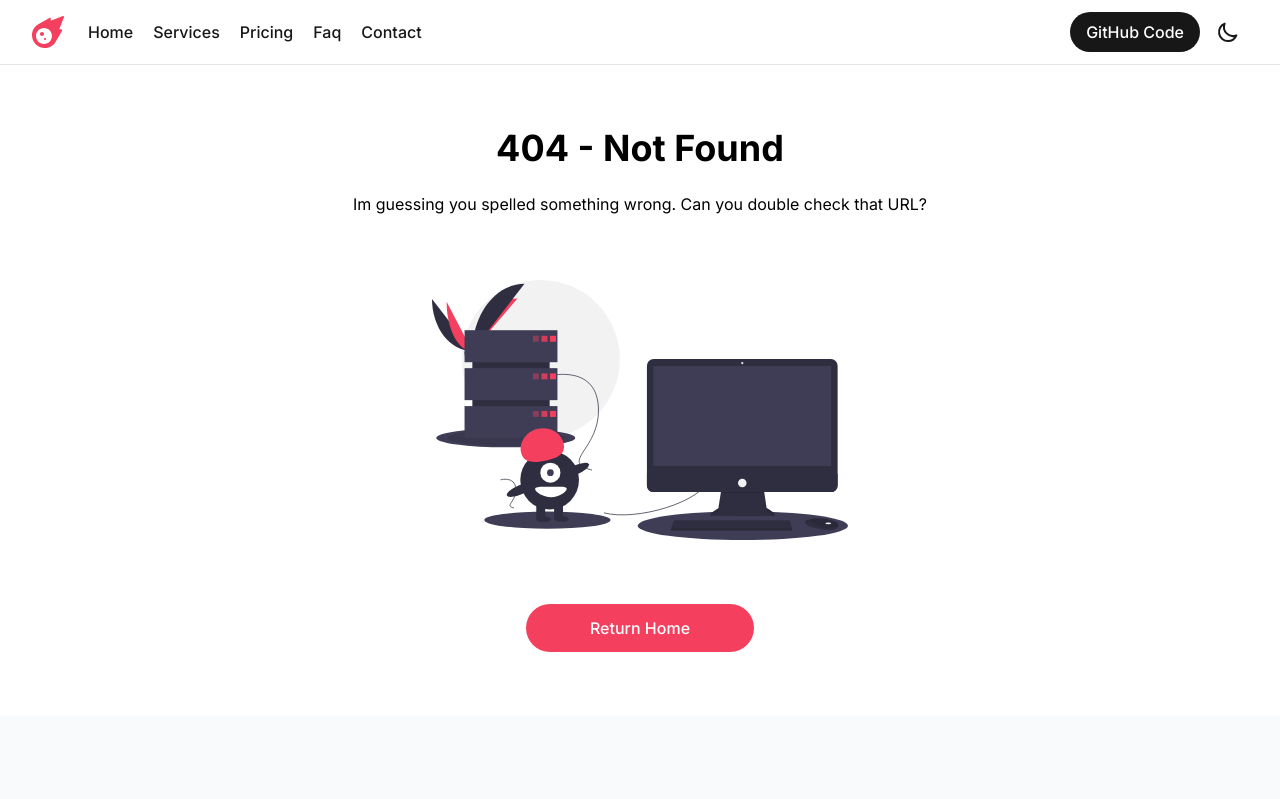
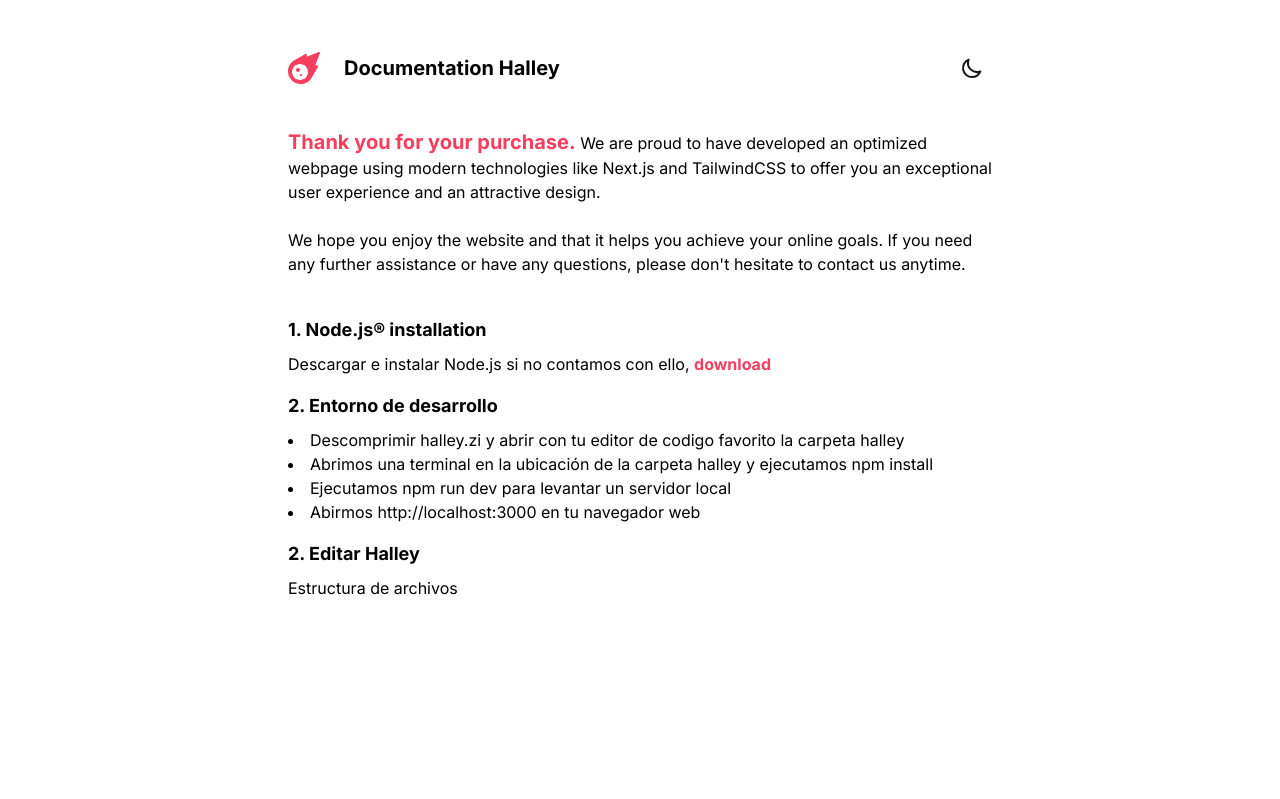
Before and after one commit to tomiidev/bambuy, a Next.js app: page /docs in a window 1280 px wide. Before the commit this address had no page. Shown: the top 799 px of the page. Built offline with nearby package versions, Linux system fonts and the light colour scheme.

Commit message:
agregamos docs

```diff
--- a/src/components/Footer.tsx
+++ b/src/components/Footer.tsx
@@ -10,6 +10,18 @@ const social = [
       <svg xmlns="http://www.w3.org/2000/svg" viewBox="0 0 512 512" fill="none">
         <path
           d="M504 256C504 119 393 8 256 8S8 119 8 256c0 123.78 90.69 226.38 209.25 245V327.69h-63V256h63v-54.64c0-62.15 37-96.48 93.67-96.48 27.14 0 55.52 4.84 55.52 4.84v61h-31.28c-30.8 0-40.41 19.12-40.41 38.73V256h68.78l-11 71.69h-57.78V501C413.31 482.38 504 379.78 504 256z"
+          fill="currentColor"
+        />
+      </svg>
+    ),
+  },
+  {
+    name: "instagram",
+    href: "https://www.instagram.com/",
+    icon: (
+      <svg xmlns="http://www.w3.org/2000/svg" viewBox="0 0 448 512" fill="none">
+        <path
+          d="M224.1 141c-63.6 0-114.9 51.3-114.9 114.9s51.3 114.9 114.9 114.9S339 319.5 339 255.9 287.7 141 224.1 141zm0 189.6c-41.1 0-74.7-33.5-74.7-74.7s33.5-74.7 74.7-74.7 74.7 33.5 74.7 74.7-33.6 74.7-74.7 74.7zm146.4-194.3c0 14.9-12 26.8-26.8 26.8-14.9 0-26.8-12-26.8-26.8s12-26.8 26.8-26.8 26.8 12 26.8 26.8zm76.1 27.2c-1.7-35.9-9.9-67.7-36.2-93.9-26.2-26.2-58-34.4-93.9-36.2-37-2.1-147.9-2.1-184.9 0-35.8 1.7-67.6 9.9-93.9 36.1s-34.4 58-36.2 93.9c-2.1 37-2.1 147.9 0 184.9 1.7 35.9 9.9 67.7 36.2 93.9s58 34.4 93.9 36.2c37 2.1 147.9 2.1 184.9 0 35.9-1.7 67.7-9.9 93.9-36.2 26.2-26.2 34.4-58 36.2-93.9 2.1-37 2.1-147.8 0-184.8zM398.8 388c-7.8 19.6-22.9 34.7-42.6 42.6-29.5 11.7-99.5 9-132.1 9s-102.7 2.6-132.1-9c-19.6-7.8-34.7-22.9-42.6-42.6-11.7-29.5-9-99.5-9-132.1s-2.6-102.7 9-132.1c7.8-19.6 22.9-34.7 42.6-42.6 29.5-11.7 99.5-9 132.1-9s102.7-2.6 132.1 9c19.6 7.8 34.7 22.9 42.6 42.6 11.7 29.5 9 99.5 9 132.1s2.7 102.7-9 132.1z"
           fill="currentColor"
         />
       </svg>
@@ -33,7 +45,7 @@ const social = [
     name: "linkedin",
     href: "https://www.linkedin.com/",
     icon: (
-      <svg xmlns="http://www.w3.org/2000/svg" viewBox="0 0 512 512" fill="none">
+      <svg xmlns="http://www.w3.org/2000/svg" viewBox="0 0 448 512" fill="none">
         <path
           d="M416 32H31.9C14.3 32 0 46.5 0 64.3v383.4C0 465.5 14.3 480 31.9 480H416c17.6 0 32-14.5 32-32.3V64.3c0-17.8-14.4-32.3-32-32.3zM135.4 416H69V202.2h66.5V416zm-33.2-243c-21.3 0-38.5-17.3-38.5-38.5S80.9 96 102.2 96c21.2 0 38.5 17.3 38.5 38.5 0 21.3-17.2 38.5-38.5 38.5zm282.1 243h-66.4V312c0-24.8-.5-56.7-34.5-56.7-34.6 0-39.9 27-39.9 54.9V416h-66.4V202.2h63.7v29.2h.9c8.9-16.8 30.6-34.5 62.9-34.5 67.2 0 79.7 44.3 79.7 101.9V416z"
           fill="currentColor"
--- a/src/components/Hero.tsx
+++ b/src/components/Hero.tsx
@@ -11,24 +11,21 @@ export function Hero() {
             <span className="text-rose-500 font-extrabold">Halley</span>
           </h1>
           <p className="pt-6 text-base w-auto sm:w-10/12 md:w-10/12 dark:text-neutral-400">
-            Plantilla de landing page gratuita desarrollada con Next.js,
-            TypeScript y TailwindCSS. Personalizable y cuenta con secciones para
-            mostrar información importante sobre un producto o servicio.
+            Template Single Page Application (SPA) développé avec Next.js,
+            TypeScript et TailwindCSS. Personnalisable et a des sections pour
+            afficher des informations importantes sur un produit ou un service.
           </p>
           <div className="flex flex-auto pt-10 gap-2 min-w-[350px] justify-center sm:justify-start">
             <div>
-              <Link href="https://github.com/humberni/halley" target="_blank">
+              <Link href="#services">
                 <button className="bg-black dark:bg-white text-white dark:text-black text-base rounded-full px-4 p-2 font-medium">
-                  Clone repository
+                  Read more
                 </button>
               </Link>
             </div>
 
             <div>
-              <Link
-                href="https://github.com/humberni/halley/blob/main/README.md"
-                target="_blank"
-              >
+              <Link href="/docs" target="_blank">
                 <button className="bg-rose-500 text-white text-base rounded-full px-4 p-2 font-medium">
                   Documentation
                 </button>
--- a/src/components/Navbar.tsx
+++ b/src/components/Navbar.tsx
@@ -65,12 +65,12 @@ export default function Navbar() {
 
                 <div className="absolute inset-y-0 right-10 sm:right-0 flex items-center gap-2">
                   <Link
-                    href="https://github.com/humberni/halley"
+                    href="https://themeforest.net/"
                     target="_blank"
                     className="hidden sm:block"
                   >
                     <button className="bg-neutral-900 dark:bg-white text-white dark:text-neutral-900 px-4 p-2 text-base font-medium dark:hover:bg-rose-500 hover:bg-rose-500 hover:text-white dark:hover:text-white rounded-full">
-                      GitHub Code
+                      Buy on Themeforest
                     </button>
                   </Link>
                   <ThemeSwitchButton />
@@ -109,9 +109,9 @@ export default function Navbar() {
                   {item.name}
                 </Disclosure.Button>
               ))}
-              <Link href="https://github.com/humberni/halley" target="_blank">
+              <Link href="https://themeforest.net/" target="_blank">
                 <button className="mt-12 bg-rose-500 text-white px-4 p-3 font-medium rounded-full w-full">
-                  GitHub Code
+                  Buy on Themeforest
                 </button>
               </Link>
             </div>
--- /dev/null
+++ b/src/pages/docs.tsx
@@ -0,0 +1,72 @@
+import ThemeSwitchButton from "@/components/ThemeSwitchButton";
+import Image from "next/image";
+import Link from "next/link";
+
+export default function Docs() {
+  return (
+    <div className="max-w-3xl mx-auto px-4 sm:px-6 lg:px-8 py-12">
+      <div className="flex justify-between items-center">
+        <Link href="/" className="flex items-center space-x-6">
+          <Image
+            className="block h-8 w-auto"
+            src="/images/logos/logo-rose.svg"
+            alt="Logo Your Company"
+            width={150}
+            height={150}
+            quality={75}
+            sizes="100vw"
+          />
+
+          <h1 className="text-xl font-bold text-black dark:text-white">
+            Documentation Halley
+          </h1>
+        </Link>
+        <ThemeSwitchButton />
+      </div>
+
+      <div className="mt-10">
+        <p>
+          <span className="text-rose-500 text-xl font-bold">
+            Thank you for your purchase.
+          </span>{" "}
+          We are proud to have developed an optimized webpage using modern
+          technologies like Next.js and TailwindCSS to offer you an exceptional
+          user experience and an attractive design. <br />
+          <br /> We hope you enjoy the website and that it helps you achieve
+          your online goals. If you need any further assistance or have any
+          questions, please don't hesitate to contact us anytime. <br />
+          <br />
+        </p>
+        <h2 className="font-bold text-lg mt-4 mb-2">
+          1. Node.js® installation
+        </h2>
+        <p>
+          Descargar e instalar Node.js si no contamos con ello,{" "}
+          <Link
+            href="https://nodejs.org/es/"
+            target="_blank"
+            className="text-rose-500 hover:underline font-bold"
+          >
+            download
+          </Link>
+        </p>
+        <h2 className="font-bold text-lg mt-4 mb-2">
+          2. Entorno de desarrollo
+        </h2>
+        <ul className="list-disc list-inside">
+          <li>
+            Descomprimir halley.zi y abrir con tu editor de
+            codigo favorito la carpeta halley
+          </li>
+          <li>Abrimos una terminal en la ubicación de la carpeta halley y ejecutamos npm install </li>
+          <li>Ejecutamos npm run dev para levantar un servidor local</li>
+          <li>Abirmos http://localhost:3000 en tu navegador web</li>
+        </ul>
+        <h2 className="font-bold text-lg mt-4 mb-2">
+          2. Editar Halley
+        </h2>
+        <p>Estructura de archivos</p>
+      </div>
+    </div>
+  );
+}
```
